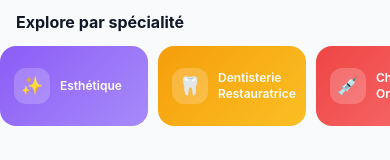
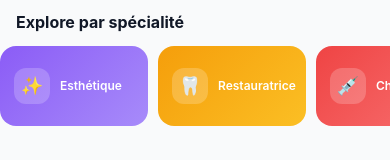
Before and after one commit to drfantin-star/DentalLearn-V3, a Next.js app: page /formation in a window 390 px wide. Shown: the part 121-281 px from the top of the page. Built offline with nearby package versions, Linux system fonts and the light colour scheme; no server answers; the database is empty.

Commit message:
fix(formation): use shortName on mobile category cards
Show cat.shortName below md and cat.name on desktop so long labels
like "Parodontologie" stay on a single line on mobile without
requiring extra card height.

```diff
--- a/src/app/(app)/formation/page.tsx
+++ b/src/app/(app)/formation/page.tsx
@@ -277,7 +277,8 @@ export default function FormationPage() {
                     {cat.emoji}
                   </div>
                   <span className="text-white font-semibold leading-snug text-left flex-1 text-xs md:text-sm">
-                    {cat.name}
+                    <span className="md:hidden">{cat.shortName}</span>
+                    <span className="hidden md:inline">{cat.name}</span>
                   </span>
                 </button>
               ))}
```
